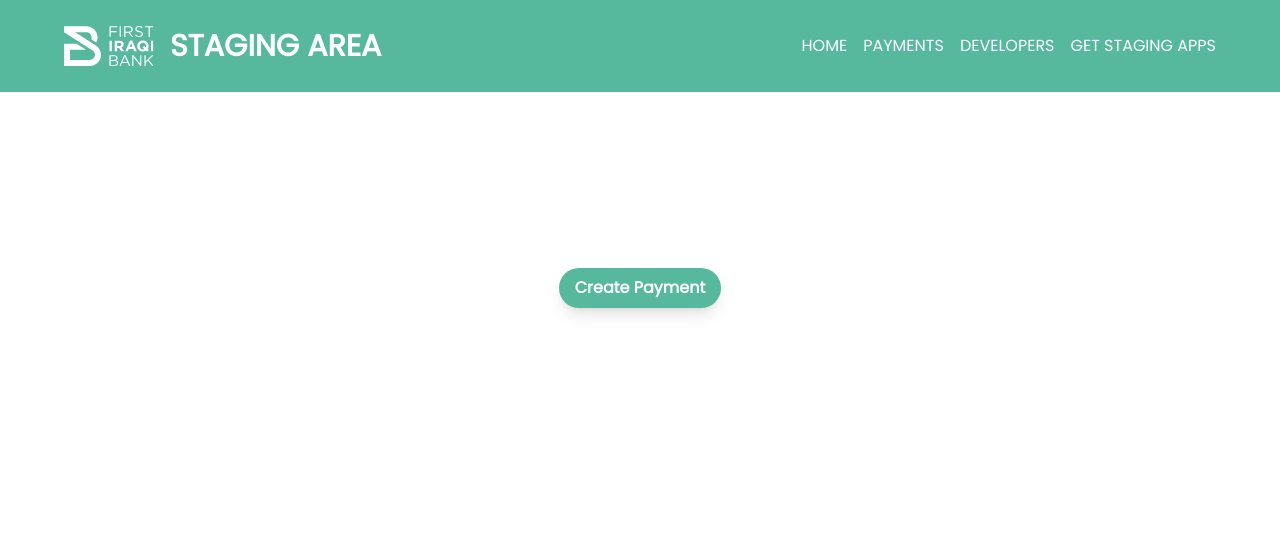
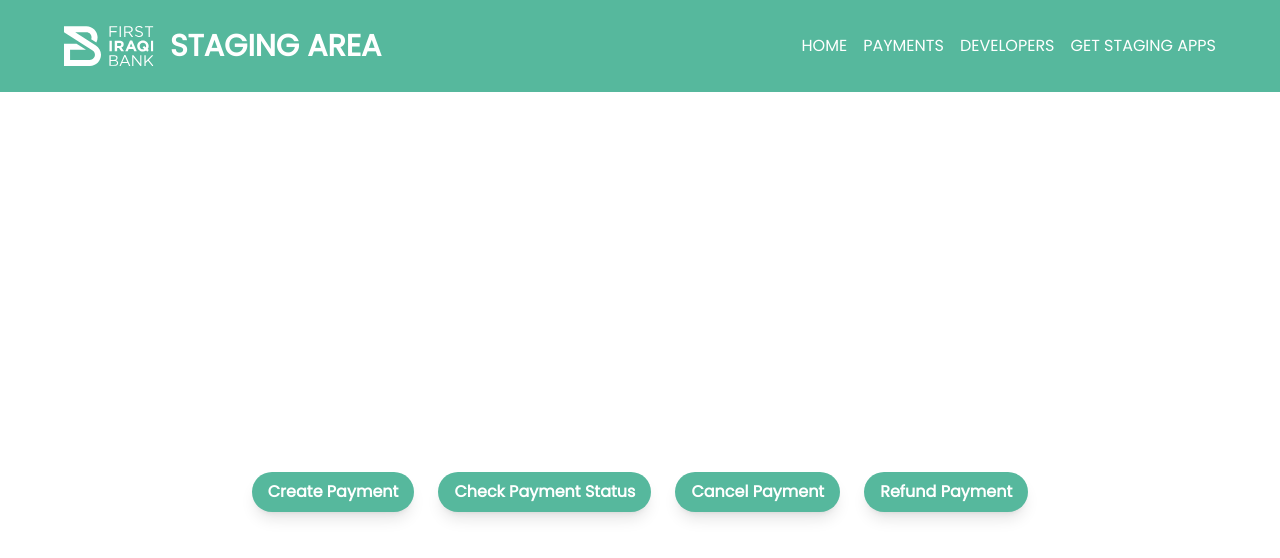
Before and after one commit to Ninnoss/fib-staging-payments, a React (Vite) app: page / in a window 1280 px wide. Shown: the top 558 px of the page. Built offline with nearby package versions, Linux system fonts and the light colour scheme; no server answers.

Commit message:
updated routes

```diff
--- a/src/App.jsx
+++ b/src/App.jsx
@@ -1,27 +1,20 @@
 import { Route, Routes } from 'react-router-dom';
 import Layout from '../Layout';
 import './App.css';
-import Home from './pages/Home';
 import NotFound from './pages/NotFound';
 import PaymentDetails from './pages/PaymentDetails';
+import Home from './pages/Home';
+import CreatePayment from './pages/CreatePayment';
 
 function App() {
   return (
     <>
       <Layout>
         <Routes>
-          <Route
-            path="/"
-            element={<Home />}
-          />
-          <Route
-            path="/payment"
-            element={<PaymentDetails />}
-          />
-          <Route
-            path="*"
-            element={<NotFound />}
-          />
+          <Route path="/" element={<Home />} />
+          <Route path="/create-payment" element={<CreatePayment />} />
+          <Route path="/payment/:id" element={<PaymentDetails />} />
+          <Route path="*" element={<NotFound />} />
         </Routes>
       </Layout>
     </>
--- a/src/components/Logo.jsx
+++ b/src/components/Logo.jsx
@@ -1,13 +1,13 @@
 const Logo = (props) => {
   return (
     <svg
-    width={90}
-    height={60}
+      width={90}
+      height={60}
       {...props}
       xmlns="http://www.w3.org/2000/svg"
       fill="none"
       viewBox="0 0 180 80">
-      <g clip-path="url(#a)">
+      <g clipPath="url(#a)">
         <mask
           id="b"
           width="180"
--- /dev/null
+++ b/src/pages/CreatePayment.jsx
@@ -0,0 +1,40 @@
+import { useState } from 'react';
+import { useNavigate } from 'react-router-dom';
+import useTokenRefresh from '../hooks/useTokenRefresh';
+import PaymentForm from '../components/PaymentForm';
+import createPayment from '../utils/createPayment';
+
+const CreatePayment = () => {
+  const accessToken = useTokenRefresh();
+  const navigate = useNavigate();
+  const [formData, setFormData] = useState({
+    amount: '500',
+    currency: 'IQD',
+    description: 'Lorem ipsum dolor sit amet.',
+    expiresIn: 'PT8H6M12.345S',
+    refundableFor: 'PT48H',
+    statusCallbackUrl: 'https://URL_TO_UPDATE_YOUR_PAYMENT_STATUS',
+  });
+
+  const handleCreatePayment = async () => {
+    try {
+      const payment = await createPayment(accessToken, formData);
+      navigate(`/payment/${payment.paymentId}`);
+      console.log(payment);
+    } catch (error) {
+      console.error('Error creating payment:', error);
+    }
+  };
+
+  return (
+    <main className="flex justify-center items-center py-44">
+      <PaymentForm
+        formData={formData}
+        setFormData={setFormData}
+        createPayment={handleCreatePayment}
+      />
+    </main>
+  );
+};
+
+export default CreatePayment;
--- a/src/pages/Home.jsx
+++ b/src/pages/Home.jsx
@@ -1,47 +1,30 @@
-import { useState } from 'react';
-import useTokenRefresh from '../hooks/useTokenRefresh';
-import PaymentForm from '../components/PaymentForm';
-import createPayment from '../utils/createPayment';
+import { Link } from 'react-router-dom';
 import Button from '../components/Button';
-import { useNavigate } from 'react-router-dom';
 
 const Home = () => {
-  const accessToken = useTokenRefresh();
-  const navigate = useNavigate();
-  const [paymentData, setPaymentData] = useState(null);
-  const [showPaymentForm, setShowPaymentForm] = useState(false);
-
-  const [formData, setFormData] = useState({
-    amount: '500',
-    currency: 'IQD',
-    description: 'Lorem ipsum dolor sit amet.',
-    expiresIn: 'PT8H6M12.345S',
-    refundableFor: 'PT48H',
-    statusCallbackUrl: 'https://URL_TO_UPDATE_YOUR_PAYMENT_STATUS',
-  });
-
-  const handleCreatePayment = async () => {
-    const payment = await createPayment(accessToken, formData);
-    setPaymentData(payment);
-    navigate('/payment', { state: { paymentData: payment } });
-    console.log(payment);
-  };
-
-  console.log(paymentData);
   return (
-    <main className="flex justify-center items-center py-44">
-      {showPaymentForm ? (
-        <>
-          <PaymentForm
-            formData={formData}
-            setFormData={setFormData}
-            createPayment={handleCreatePayment}
-          />
-        </>
-      ) : (
-        <Button onClick={() => setShowPaymentForm(true)}>Create Payment</Button>
-      )}
-    </main>
+    <div className="flex flex-col md:flex-row items-center justify-center gap-6 min-h-screen">
+      <Link
+        to="/create-payment"
+        className="w-full md:w-auto">
+        <Button>Create Payment</Button>
+      </Link>
+      <Link
+        to="/check-payment-status"
+        className="w-full md:w-auto">
+        <Button>Check Payment Status</Button>
+      </Link>
+      <Link
+        to="/cancel-payment"
+        className="w-full md:w-auto">
+        <Button>Cancel Payment</Button>
+      </Link>
+      <Link
+        to="/refund-payment"
+        className="w-full md:w-auto">
+        <Button>Refund Payment</Button>
+      </Link>
+    </div>
   );
 };
 
--- a/src/pages/PaymentDetails.jsx
+++ b/src/pages/PaymentDetails.jsx
@@ -1,29 +1,49 @@
-import { useState } from 'react';
-import { Link, useLocation } from 'react-router-dom';
+import { useState, useEffect } from 'react';
+import { Link, useParams } from 'react-router-dom';
 import PaymentStatus from '../components/PaymentStatus';
 import useTokenRefresh from '../hooks/useTokenRefresh';
 import { proxyUrl } from '../utils/proxyUrl';
 
 const PaymentDetails = () => {
+  const { id: paymentId } = useParams();
   const accessToken = useTokenRefresh();
-  const location = useLocation();
-  const paymentData = location.state?.paymentData;
-  const paymetStatusUrl = proxyUrl(
-    `https://fib.stage.fib.iq/protected/v1/payments/${paymentData.paymentId}/status`
-  );
-
+  const [paymentData, setPaymentData] = useState(null);
   const [paymentStatus, setPaymentStatus] = useState(null);
   const [showPaymentStatus, setShowPaymentStatus] = useState(false);
   const [isLoading, setIsLoading] = useState(false);
 
+  useEffect(() => {
+    const fetchPaymentData = async () => {
+      try {
+        const response = await fetch(
+          proxyUrl(`https://fib.stage.fib.iq/protected/v1/payments/${paymentId}`),
+          {
+            headers: {
+              Authorization: `Bearer ${accessToken}`,
+            },
+          }
+        );
+        const data = await response.json();
+        setPaymentData(data);
+      } catch (error) {
+        console.error('Error fetching payment data:', error);
+      }
+    };
+
+    fetchPaymentData();
+  }, [paymentId, accessToken]);
+
   const fetchPaymentStatus = async () => {
     setIsLoading(true);
     try {
-      const response = await fetch(paymetStatusUrl, {
-        headers: {
-          Authorization: `Bearer ${accessToken}`,
-        },
-      });
+      const response = await fetch(
+        proxyUrl(`https://fib.stage.fib.iq/protected/v1/payments/${paymentId}/status`),
+        {
+          headers: {
+            Authorization: `Bearer ${accessToken}`,
+          },
+        }
+      );
       const statusData = await response.json();
       setPaymentStatus(statusData);
     } catch (error) {
@@ -37,6 +57,10 @@ const PaymentDetails = () => {
     setShowPaymentStatus(true);
     fetchPaymentStatus();
   };
+
+  if (!paymentData) {
+    return <p>Loading payment data...</p>;
+  }
 
   const validUntilDate = new Date(paymentData.validUntil);
   const options = { year: 'numeric', month: 'short', day: 'numeric' };
```
